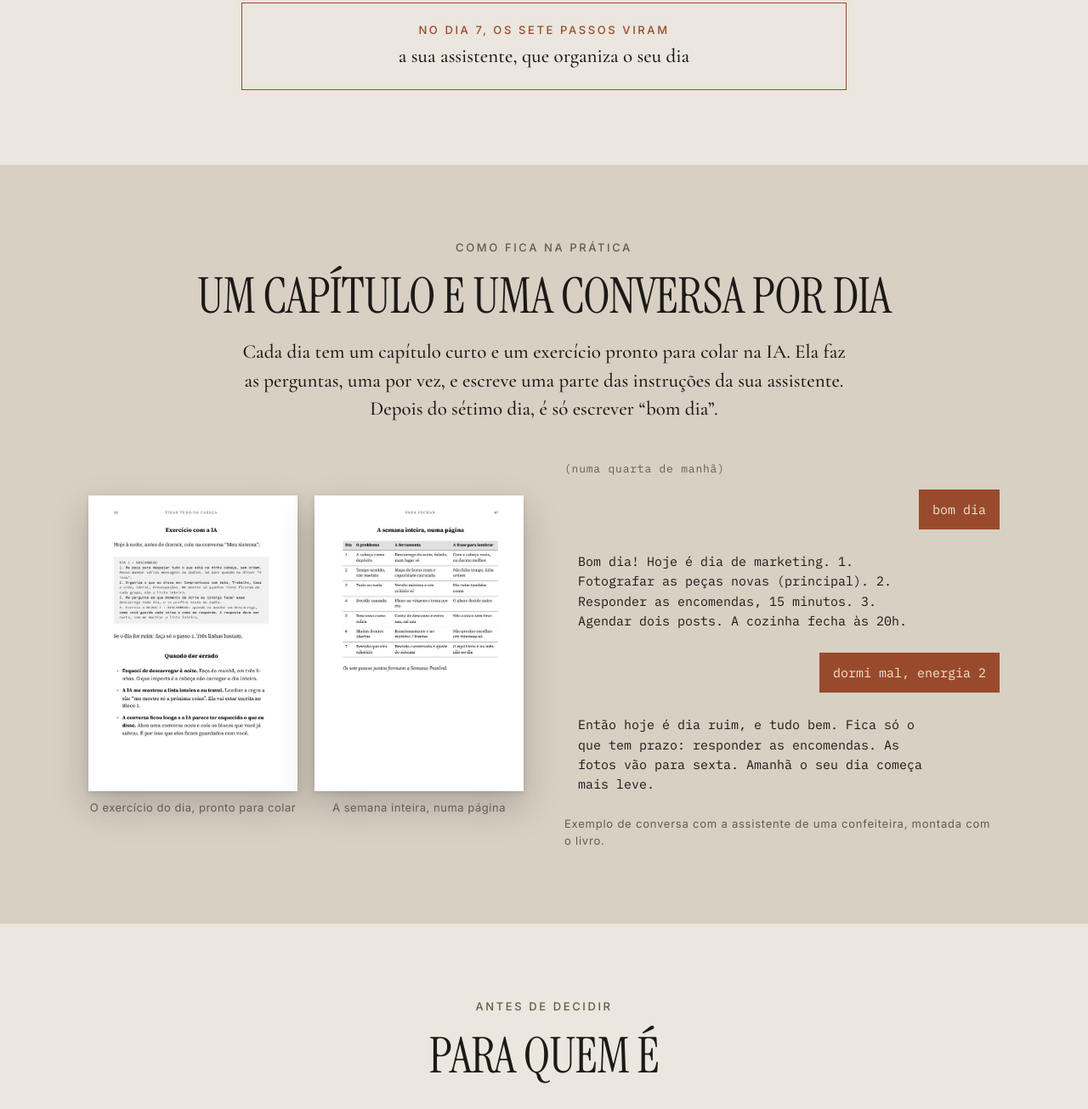
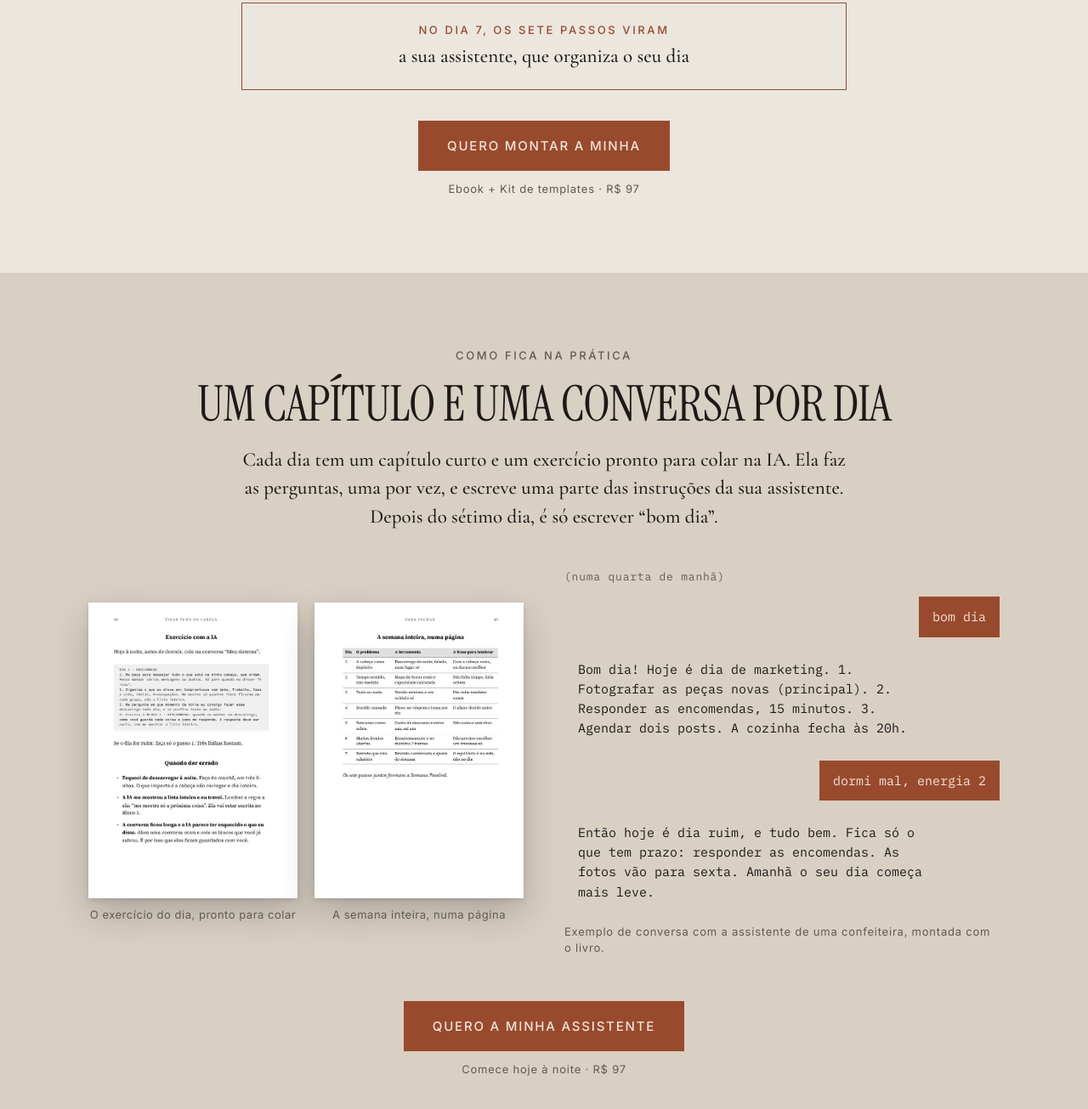
Before and after one commit to akemymory/akemymory-site, a plain HTML site: page 7-dias/index.html in a window 1280 px wide. Shown: the part 2350-3655 px from the top of the page at 85% size. Drawn offline with nearby package versions, Linux system fonts and the light colour scheme.

Commit message:
7 dias: botões no meio da página e linha de pagamento seguro na oferta
Co-Authored-By: Claude Opus 5.5 <noreply@anthropic.com>

```diff
--- a/7-dias/index.html
+++ b/7-dias/index.html
@@ -137,6 +137,10 @@ fbq('track','PageView');
       <div class="k" style="color:var(--terra)">No dia 7, os sete passos viram</div>
       <p class="lead" style="margin-top:6px">a sua assistente, que organiza o seu dia</p>
     </div>
+    <div class="stack c" style="margin-top:16px;gap:12px">
+      <a class="btn" href="#oferta">Quero montar a minha</a>
+      <p class="small">Ebook + Kit de templates · R$ 97</p>
+    </div>
   </div>
 </section>
 
@@ -160,6 +164,10 @@ fbq('track','PageView');
         <div class="ai">Então hoje é dia ruim, e tudo bem. Fica só o que tem prazo: responder as encomendas. As fotos vão para sexta. Amanhã o seu dia começa mais leve.</div>
         <p class="small">Exemplo de conversa com a assistente de uma confeiteira, montada com o livro.</p>
       </div>
+    </div>
+    <div class="stack c" style="margin-top:32px;gap:12px">
+      <a class="btn" href="#oferta">Quero a minha assistente</a>
+      <p class="small">Comece hoje à noite · R$ 97</p>
     </div>
   </div>
 </section>
@@ -204,6 +212,7 @@ fbq('track','PageView');
       <div class="price">R$ 97</div>
       <p class="small">Acesso imediato na área de membros</p>
       <a class="btn" href="https://pay.hotmart.com/Y108176624F?checkoutMode=10">Quero a minha semana possível</a>
+      <p class="small">Pagamento seguro pela Hotmart · Pix ou até 12x no cartão</p>
       <p class="small" style="max-width:520px">Garantia de 15 dias. Se não for para você, é só pedir o reembolso pela Hotmart, sem precisar explicar.</p>
     </div>
   </div>
```
